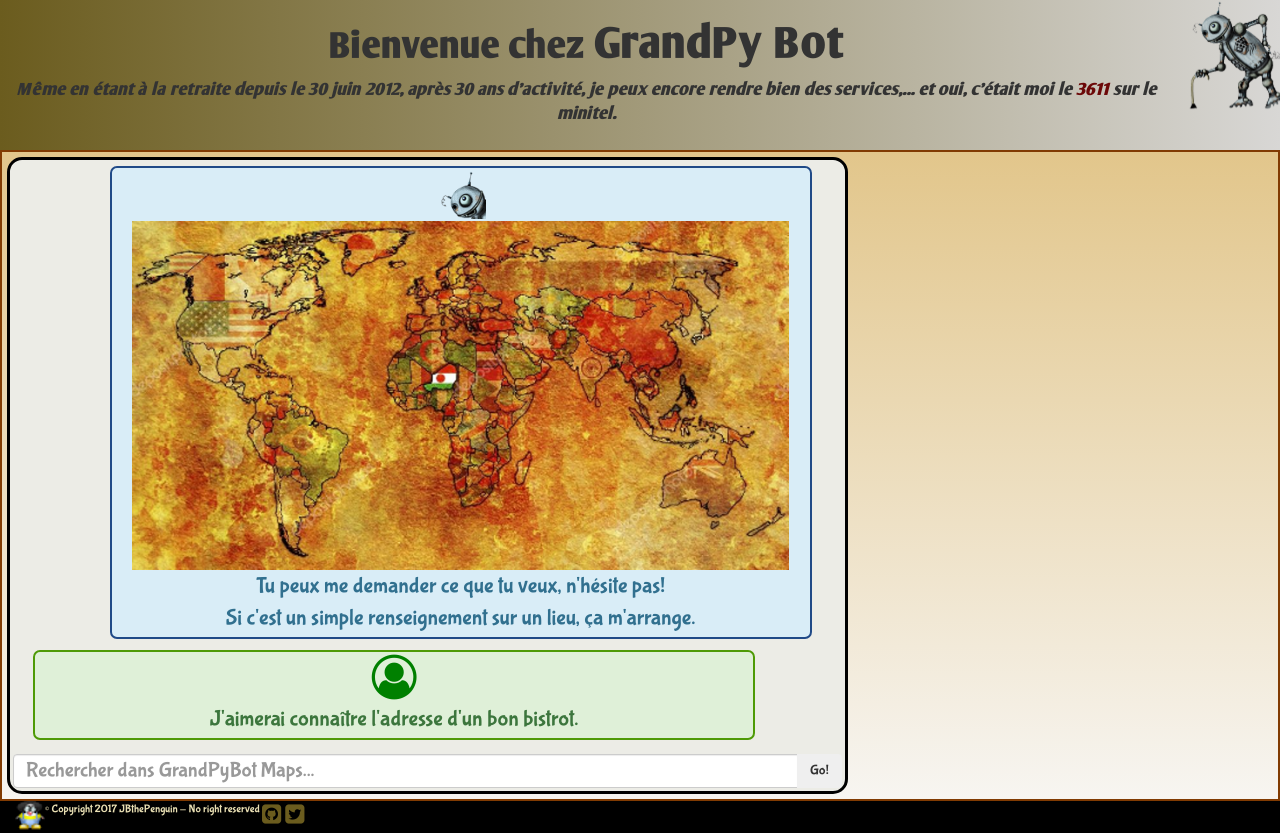
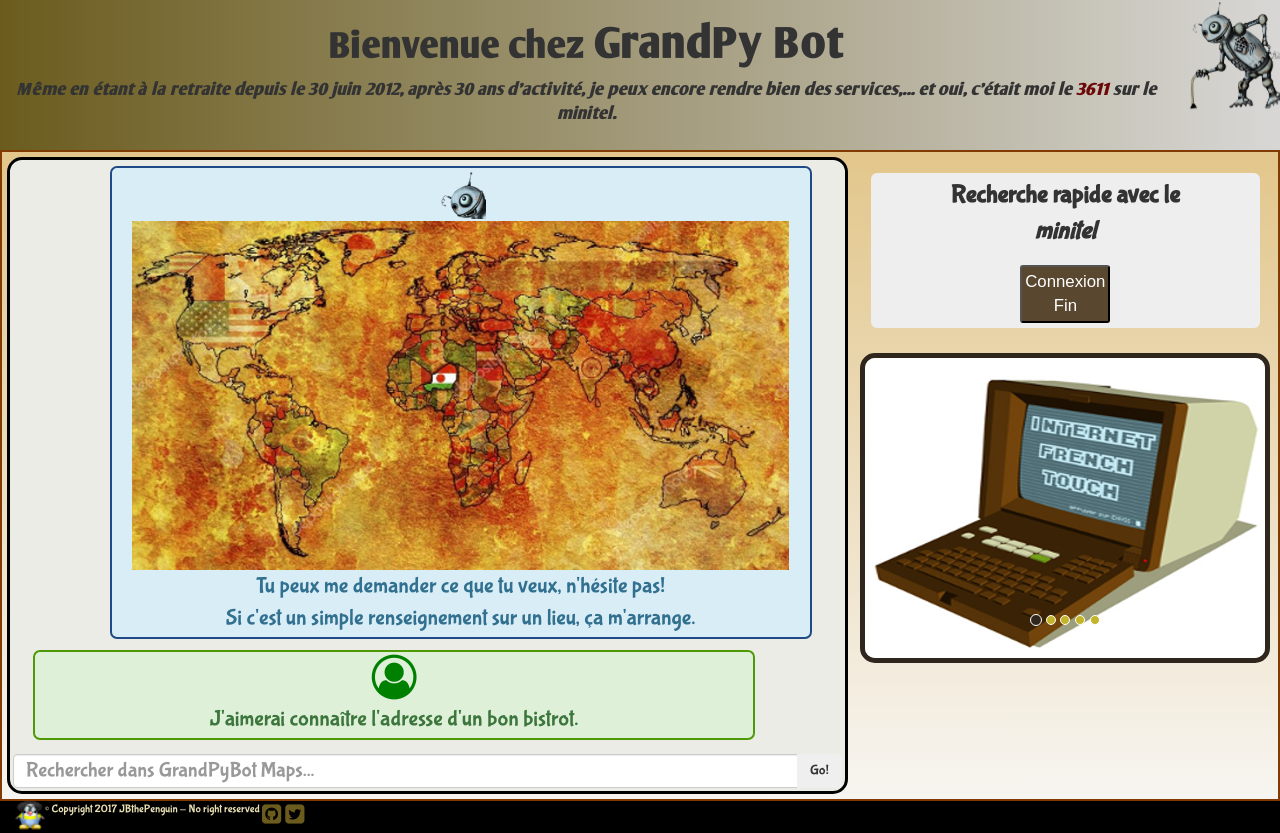
Before and after one commit to JBthePenguin/grandpybot, a Flask app: page / in a window 1280 px wide. Run offline with Flask 2, Linux system fonts and the light colour scheme; some libraries are stand-ins or nearby versions.

Commit message:
Add carousel on the mian right side

```diff
--- a/gpbapp/static/css/styles.css
+++ b/gpbapp/static/css/styles.css
@@ -72,7 +72,6 @@ main {
     font-family: 'bubblegum' , 'Arial', sans-serif;
 }
 
-
 /*DIALOG BOX*/
 
 
@@ -134,6 +133,58 @@ main {
     color: green;
 }
 
+/*RIGHT SIDE*/
+
+.jumbotron{
+    margin: 15px;
+    padding: 5px;
+}
+
+#switch_minitel {
+    background: #59472F;
+    color: #FFF;
+    padding: 3px;
+    border-radius: 3px;
+    font-family: 'Arial', sans-serif;
+    font-size: 1.2em;
+}
+
+/*CAROUSEL*/
+
+#myCarousel {
+    min-height: 35%;
+    display: inline-block;
+    margin-top: 10px;
+}
+
+.carousel-control.left, .carousel-control.right {
+    background: none !important;
+    filter: progid: none !important;
+    color: #2F271D;
+    outline: 0;
+}
+
+.carousel .carousel-control {
+    visibility: hidden;
+}
+
+.carousel:hover .carousel-control {
+    visibility: visible;
+}
+
+.carousel-inner {
+    border: 5px solid #2F271D;
+    border-radius: 15px;
+}
+
+.carousel-indicators li {
+    background-color: #C4B429;
+}
+
+.carousel-indicators .active {
+    background-color: #2F271D;
+}
+
 
 /*FOOTER*/
 
--- a/gpbapp/static/js/script.js
+++ b/gpbapp/static/js/script.js
@@ -0,0 +1,7 @@
+// CAROUSEL
+
+$(function (){
+      $('#myCarousel').carousel();
+});
+
+$('#myCarousel').carousel({interval: 10000});
--- a/gpbapp/templates/base.html
+++ b/gpbapp/templates/base.html
@@ -42,14 +42,21 @@
                     {% block dialog_box %}{% endblock %}
                 </div>
             </div>
-            <div id="right_part" class="col-md-4">
+            <div id="right_part" class="card col-md-4">
+                <div class="card-body jumbotron text-center">
+                    <p><strong>Recherche rapide avec le <em>minitel</em></strong></p>
+                    <button  id="switch_minitel" type="button">Connexion<br>Fin</button>
+                </div>
+                <div class="card-text text-center">
+                    {% block carousel %}{% endblock %}
+                </div>
             </div>
         </main>
         <footer class="row">
             <div class="col-md-12">
                 <img id="jb_the_penguin" src="{{ url_for('static', filename='img/jbthepenguin.png') }}">
                 <p>© Copyright 2017 JBthePenguin - No right reserved</p>
-                <a href="https://github.com">
+                <a href="https://github.com/JBthePenguin">
                     <i class="fa fa-github-square fa-2x text-white"></i>
                 </a>
                 <a href="https://twitter.com">
--- a/gpbapp/templates/index.html
+++ b/gpbapp/templates/index.html
@@ -25,3 +25,38 @@
     </div>
 </div>
 {% endblock %}
+
+{% block carousel %}
+<div id="myCarousel" class="carousel slide" data-ride="carousel">
+    <ol class="carousel-indicators">
+        <li data-target="#myCarousel" data-slide-to="0" class="active"></li>
+        <li data-target="#myCarousel" data-slide-to="1"></li>
+        <li data-target="#myCarousel" data-slide-to="2"></li>
+        <li data-target="#myCarousel" data-slide-to="3"></li>
+        <li data-target="#myCarousel" data-slide-to="4"></li>
+    </ol>
+    <div class="carousel-inner ">
+        <div class="item active">
+            <div class="item"> <img src="{{ url_for('static', filename='img/img_car1.png') }}"></div>
+        </div>
+        <div class="item">
+            <img src="{{ url_for('static', filename='img/img_car2.png') }}">
+        </div>
+        <div class="item">
+            <img src="{{ url_for('static', filename='img/img_car3.png') }}">
+        </div>
+        <div class="item">
+            <img src="{{ url_for('static', filename='img/img_car4.png') }}">
+        </div>
+        <div class="item">
+            <img src="{{ url_for('static', filename='img/img_car5.png') }}">
+        </div>
+    </div>
+    <a class="carousel-control left" href="#myCarousel" data-slide="prev">
+        <span class="glyphicon glyphicon-chevron-left"></span>
+    </a>
+    <a class="carousel-control right" href="#myCarousel" data-slide="next">
+        <span class="glyphicon glyphicon-chevron-right"></span>
+    </a>
+</div>
+{% endblock %}
```
Also changed, not shown: gpbapp/static/img/img_car1.png (added), gpbapp/static/img/img_car2.png (added), gpbapp/static/img/img_car3.png (added), gpbapp/static/img/img_car4.png (added), gpbapp/static/img/img_car5.png (added).
